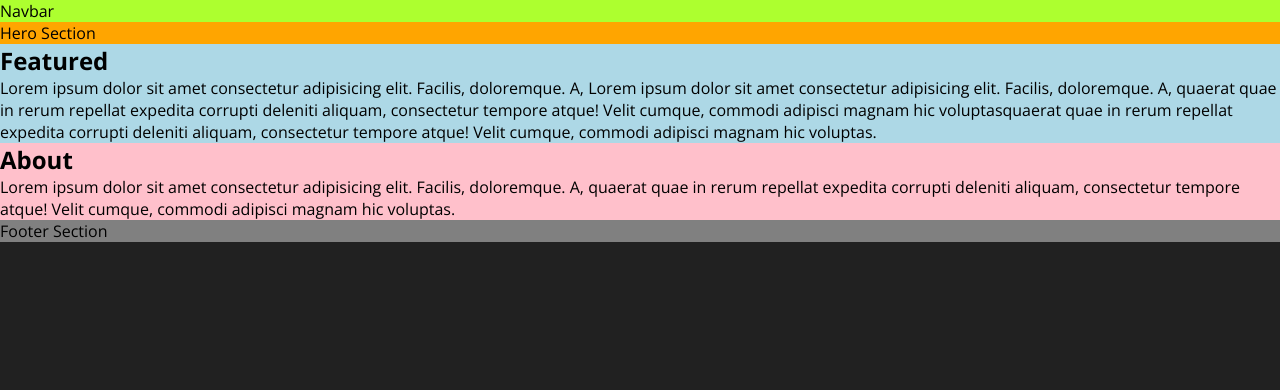
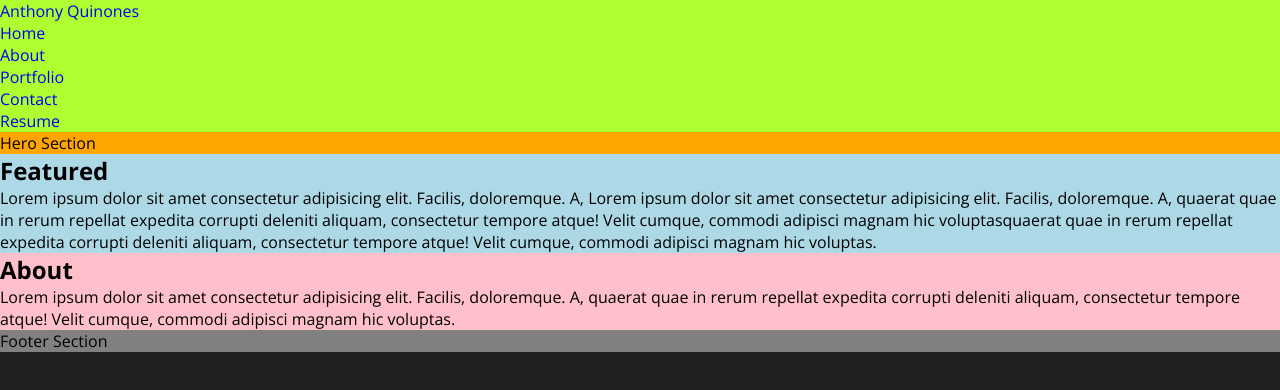
Before and after one commit to darkhorsedev0716/GF-bakehouse-MERN, a React (Create React App) app in the folder client/: page / in a window 1280 px wide. Shown: the top 390 px of the page. Built offline with nearby package versions, Linux system fonts and the light colour scheme.

Commit message:
Added navbar html and usestate to component

```diff
--- a/client/src/components/Navbar.jsx
+++ b/client/src/components/Navbar.jsx
@@ -1,14 +1,59 @@
-import React from "react";
-
+import React, { useState } from "react";
 // Styles
 import "../sass/components/navbarComp.scss";
 
-const Navbar = () => {
+function Navbar() {
+  // State for whether the hamburger menu is active
+  const [isActive, setActive] = useState("false");
+
+  const handleToggle = () => {
+    setActive(!isActive);
+  };
+
   return (
     <nav className="navbar">
-      Navbar
+      <a href="#" className="nav-branding">
+        Anthony Quinones
+      </a>
+
+      <ul className={`nav-menu ${isActive ? "" : "active"}`}>
+        <li className="nav-item">
+          <a onClick={handleToggle} href="#" className="nav-link">
+            Home
+          </a>
+        </li>
+        <li className="nav-item">
+          <a onClick={handleToggle} href="#" className="nav-link">
+            About
+          </a>
+        </li>
+        <li className="nav-item">
+          <a onClick={handleToggle} href="#" className="nav-link">
+            Portfolio
+          </a>
+        </li>
+        <li className="nav-item">
+          <a onClick={handleToggle} href="#" className="nav-link">
+            Contact
+          </a>
+        </li>
+        <li className="nav-item">
+          <a onClick={handleToggle} href="#" className="nav-link">
+            Resume
+          </a>
+        </li>
+      </ul>
+
+      <div
+        className={`hamburger ${isActive ? "" : "active"}`}
+        onClick={handleToggle}
+      >
+        <span className="bar"></span>
+        <span className="bar"></span>
+        <span className="bar"></span>
+      </div>
     </nav>
   );
-};
+}
 
 export default Navbar;
```
